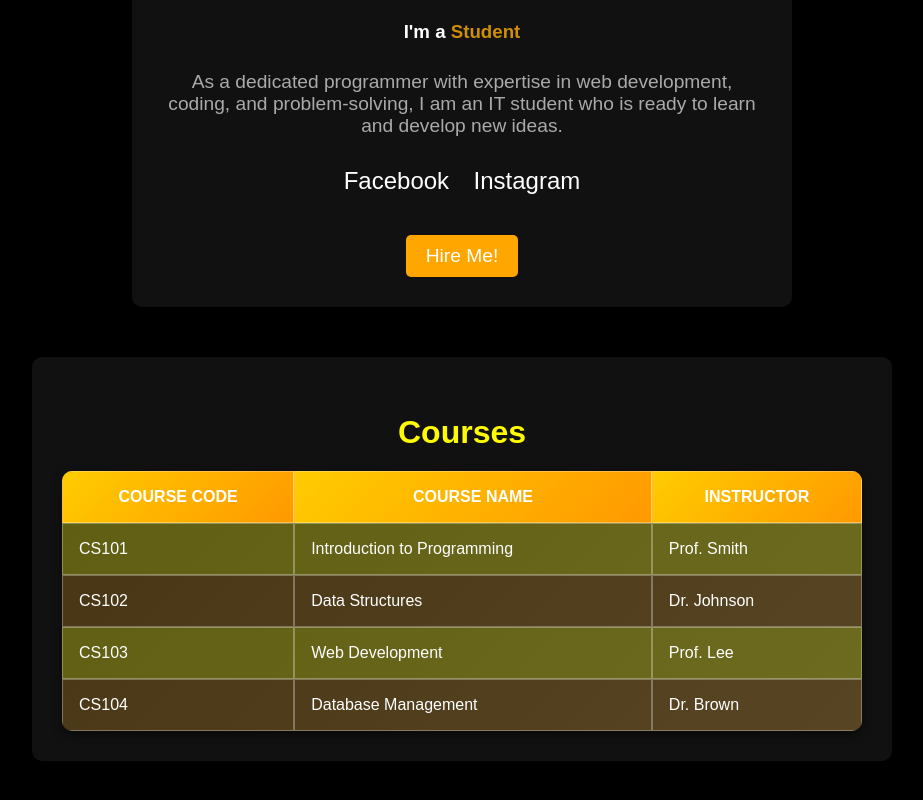
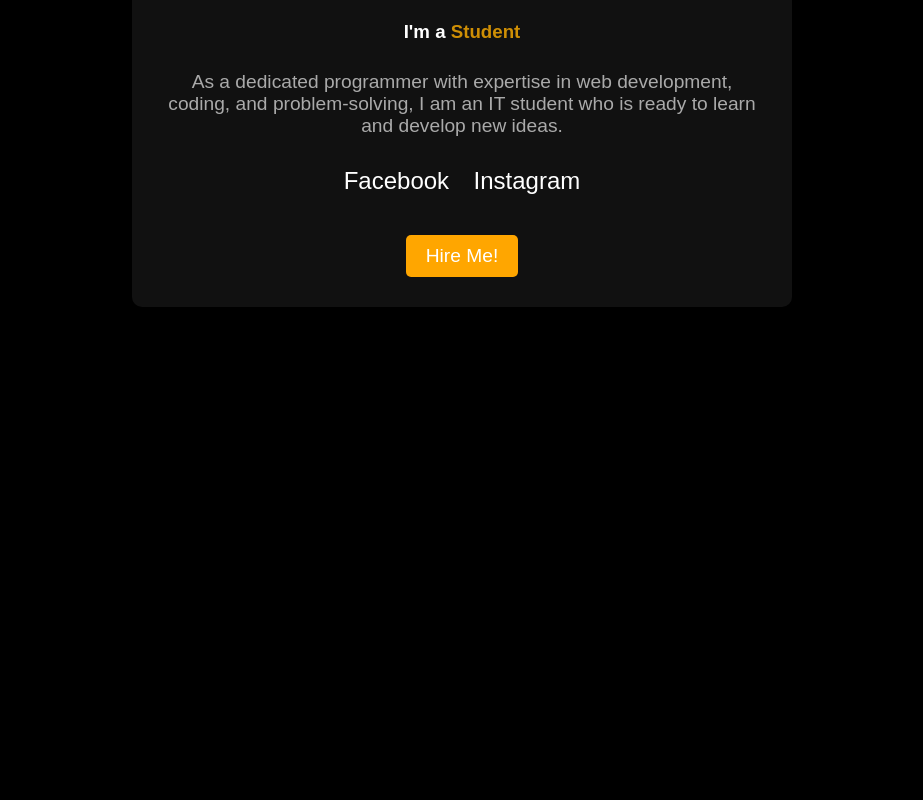
Before and after one commit to andhre143/andhre143.github.io, a plain HTML site: page index.html in a window 1280 px wide. Shown: the part 512-1312 px from the top of the page, without its empty margins (178-1101 px from the left). After the commit the page ends 869 px from the top, so only its background shows below. Drawn offline with Linux system fonts and the light colour scheme.

Commit message:
Update index.html

```diff
--- a/index.html
+++ b/index.html
@@ -181,40 +181,5 @@
         <a href="#" class="btn">Hire Me!</a>
     </div>
 
-    <div id="courses" class="courses">
-        <h2>Courses</h2>
-        <table>
-            <thead>
-                <tr>
-                    <th>Course Code</th>
-                    <th>Course Name</th>
-                    <th>Instructor</th>
-                </tr>
-            </thead>
-            <tbody>
-                <tr>
-                    <td>CS101</td>
-                    <td>Introduction to Programming</td>
-                    <td>Prof. Smith</td>
-                </tr>
-                <tr>
-                    <td>CS102</td>
-                    <td>Data Structures</td>
-                    <td>Dr. Johnson</td>
-                </tr>
-                <tr>
-                    <td>CS103</td>
-                    <td>Web Development</td>
-                    <td>Prof. Lee</td>
-                </tr>
-                <tr>
-                    <td>CS104</td>
-                    <td>Database Management</td>
-                    <td>Dr. Brown</td>
-                </tr>
-            </tbody>
-        </table>
-    </div>
-
 </body>
 </html>
```
